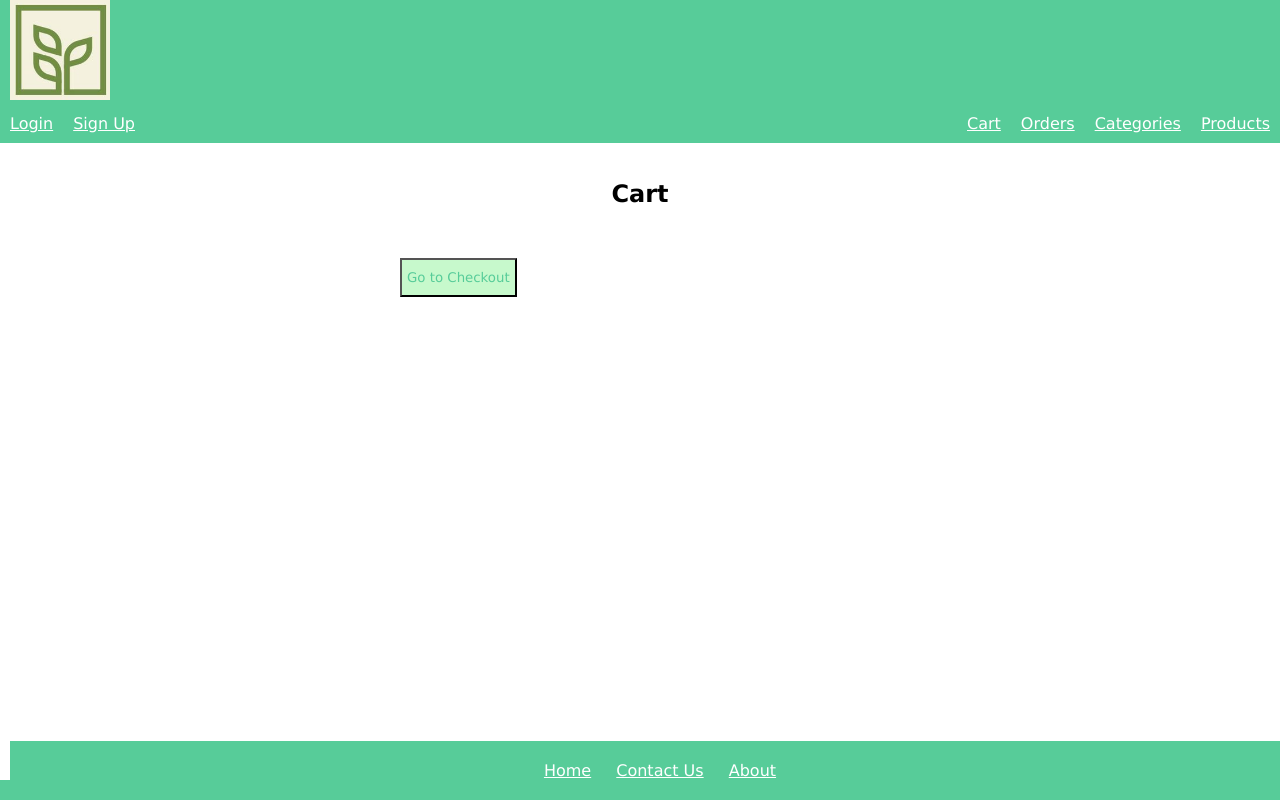
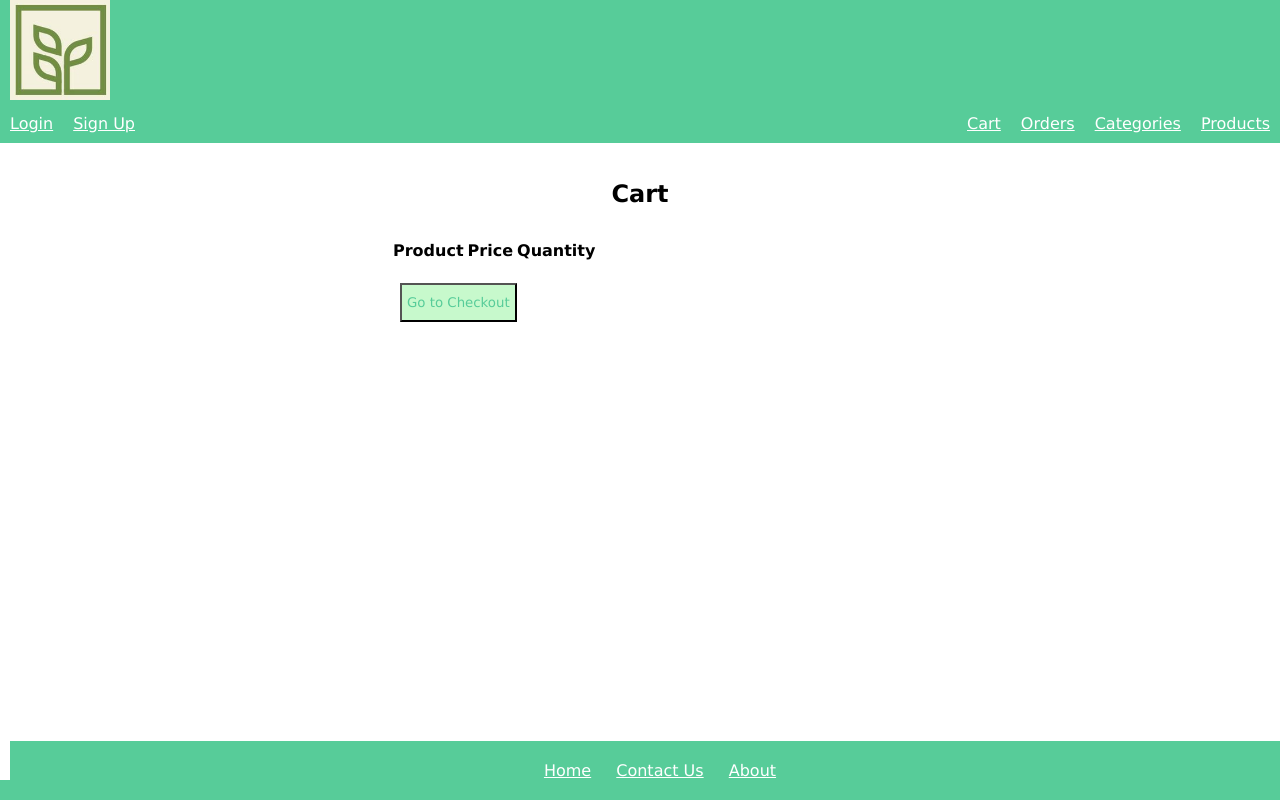
Before and after one commit to c-wright-98/QA_Store, a Flask app: page /cart in a window 1280 px wide. Run offline with Flask 3, Linux system fonts and the light colour scheme; lists and menus that the app fills with data are empty.

Commit message:
Added tests, cart styling

```diff
--- a/templates/cart.html
+++ b/templates/cart.html
@@ -4,7 +4,14 @@
     <div class="cart-content">
         <h2> Cart </h2>
         <div class="form-content">
-            <form action="{{url_for('checkout')}}" method="get">
+            <form action="{{url_for('checkout')}}" method="post">
+                <table>
+                    <tr>
+                        <th>Product</th>
+                        <th>Price</th>
+                        <th>Quantity</th>
+                    </tr>
+                </table>
                 <div class="form-group">
                 <button type="submit"> Go to Checkout </button>
                 </div>
```
Also changed, not shown: tests/test_app.py (+35 -14 lines).
